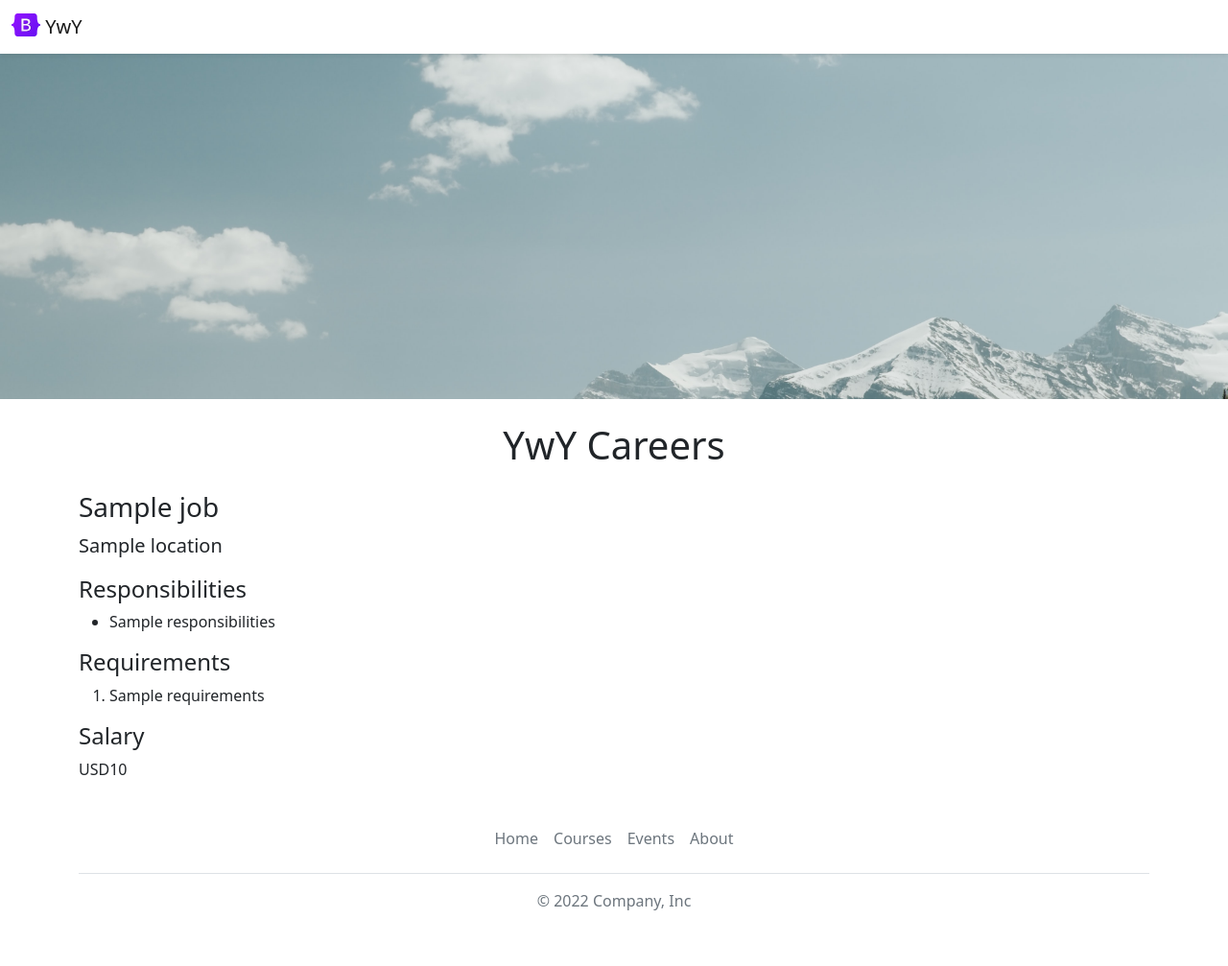
After one commit to wanyun-yang-2002/YwY-careers-website, a Flask app: template templates/jobpage.html in a window 1280 px wide. The commit adds this page. Shown: the whole page at 96% size. Run offline with Flask 2, Linux system fonts and the light colour scheme; the template is opened without the code that fills it: most values are stand-ins (such as "Sample title", 1, 10 or a date in 2020).

Commit message:
dynamic pages for each job

```diff
--- a/app.py
+++ b/app.py
@@ -1,5 +1,5 @@
 from flask import Flask, render_template, jsonify
-from database import load_jobs_from_db
+from database import load_jobs_from_db, load_job_from_db
 
 app = Flask(__name__)
 
@@ -7,8 +7,7 @@ app = Flask(__name__)
 def hello_ywy():
   jobs = load_jobs_from_db()
   return render_template("home.html",
-                         jobs=jobs,
-                         company_name='Jovian')
+                         jobs = jobs)
 
 
 @app.route("/api/jobs")
@@ -16,6 +15,14 @@ def list_jobs():
   jobs = load_jobs_from_db()
   return jsonify(jobs)
 
+@app.route("/job/<id>")
+def show_job(id):
+  job = load_job_from_db(id)
+
+  if not job:
+    return "Not Found", 404
+  return render_template('jobpage.html',
+                         job = job)
 
 if __name__ == "__main__":
   app.run(host='0.0.0.0', debug=True)
--- a/database.py
+++ b/database.py
@@ -20,17 +20,14 @@ def load_jobs_from_db():
         jobs.append(row._mapping)
   return jobs
 
-# with engine.connect() as conn:
-#     result = conn.execute(text("select * from jobs"))
-#     jobs = []
-#     for row in result.all():
-#         print(row._mapping)
-#         print(type(row))
-
-# with engine.connect() as conn:
-#     result = conn.execute(text("select * from jobs"))
-
-#     result_dicts = []
-#     for row in result.all():
-#         result_dicts.append(dict(row))
-#     print(result_dicts)
+def load_job_from_db(id):
+   with engine.connect() as conn:
+    result = conn.execute(
+      text(f"SELECT * FROM jobs WHERE id = :val"),
+      {"val": id}
+    )
+    rows = result.mappings().all()
+    if len(rows) == 0:
+       return None
+    else:
+       return dict(rows[0])
--- /dev/null
+++ b/templates/banner.html
@@ -0,0 +1,9 @@
+<style>
+    #banner {
+      height: 360px;
+      width: 100%;
+      object-fit: cover;
+      margin-bottom: 16px;
+    }
+</style>
+<img class="img-fluid" id="banner" src="/static/banners.jpg" >
--- /dev/null
+++ b/templates/bootstrap.html
@@ -0,0 +1,3 @@
+<meta charset="utf-8">
+<meta name="viewport" content="width=device-width, initial-scale=1">
+<link href="https://cdn.jsdelivr.net/npm/bootstrap@5.2.3/dist/css/bootstrap.min.css" rel="stylesheet" integrity="sha384-rbsA2VBKQhggwzxH7pPCaAqO46MgnOM80zW1RWuH61DGLwZJEdK2Kadq2F9CUG65" crossorigin="anonymous">
--- a/templates/jobitem.html
+++ b/templates/jobitem.html
@@ -13,7 +13,7 @@
     {% endif %}
   </div>
   <div class="col-auto">
-    <a herf="mailto:hello@jovian.ai?subject=Application for {{job['title']}}" type="button" class="btn btn-outline-primary">Apply</a>
+    <a href="/job/{{job['id']}}" type="button" class="btn btn-outline-primary">Apply</a>
   </div>
 
 </div>
--- /dev/null
+++ b/templates/jobpage.html
@@ -0,0 +1,35 @@
+<!DOCTYPE html>
+<html lang="en">
+<head>
+    <title>{{job.title}} - YwY Careers</title>
+    {% include 'bootstrap.html' %}
+</head>
+<body>
+    {% include 'nav.html' %}
+    {% include 'banner.html' %}
+    <div class="container">
+        <h1 class="text-center mt-2 mb-4">
+            YwY Careers
+        </h1>
+        <h3 class="mb-2">{{job.title}}</h3>
+        <p class="lead mt-0">{{job.location}}</p>
+        <h4>Responsibilities</h4>
+        <!-- 无序列表 -->
+        <ul>
+            {% for line in job.responsibilities.split("\n") %}
+            <li>{{line}}</li>
+            {% endfor %}
+        </ul>
+        <h4>Requirements</h4>
+        <!-- 有序列表 -->
+        <ol>
+            {% for line in job.requirements.split("\n") %}
+                <li>{{line}}</li>
+            {% endfor %}
+        </ol>
+        <h4>Salary</h4>
+        <p>{{job.currency}}{{job.salary}}</p>
+    </div>
+    {% include 'footer.html' %}
+</body>
+</html>
--- a/templates/nav.html
+++ b/templates/nav.html
@@ -1,8 +1,8 @@
 <nav class="navbar shadow-sm fixed-top bg-white">
   <div class="container-fluid">
-    <a class="navbar-brand" href="#">
+    <a class="navbar-brand" href="/">
       <img src="/static/logo.svg" alt="Logo" width="30" height="24" class="d-inline-block align-text-top">
-      Jovian
+      YwY
     </a>
   </div>
 </nav>
```
Also changed, not shown: templates/home.html (+4 -14 lines).
